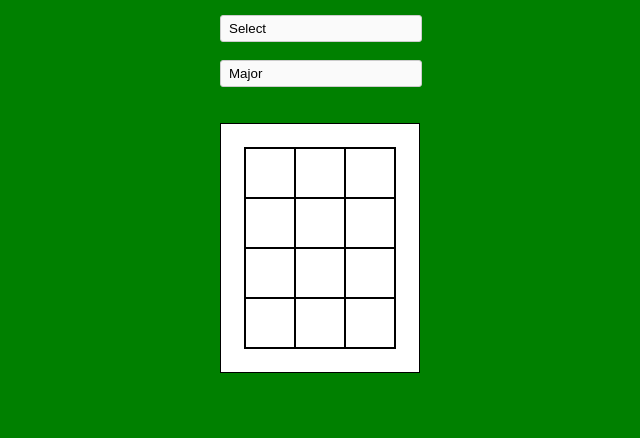
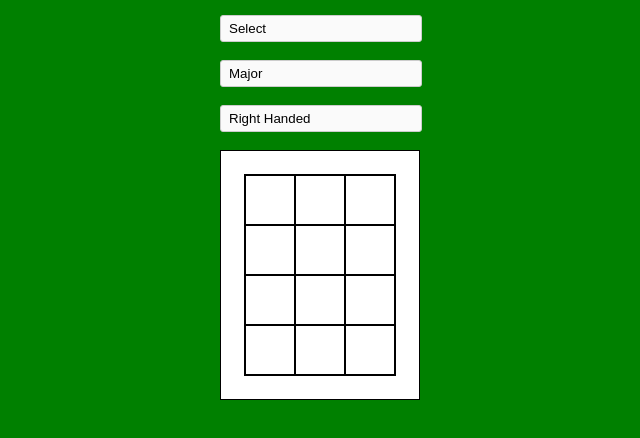
Before and after one commit to blh0021/ukulele_chord, a plain HTML site: page www/index.html in a window 1280 px wide. Shown: the part 136-574 px from the top of the page, without its empty margins (320-960 px from the left). Drawn offline with Linux system fonts and the light colour scheme.

Commit message:
add hand switcher

```diff
--- a/www/index.html
+++ b/www/index.html
@@ -62,6 +62,12 @@
             </select>
         </div>
         <br>
+        <div class="select-style">
+            <select id="hand" onchange="displayChord()" ;>
+                <option>Right Handed</option>
+                <option>Left Handed</option>
+            </select>
+        </div>
         <br>
         <canvas id="myCanvas" width="200" height="250"></canvas>
     </div>
@@ -77,9 +83,11 @@
             var chord = document.getElementById("chord").value;
             var scale = document.getElementById("scale").value;
             var canvas = document.getElementById('myCanvas');
-
+            var hand = document.getElementById('hand').value;
             buildBoard(canvas);
             var finger = obj[scale][chord].split(" ");
+            if (hand == 'Left Handed')
+              finger = finger.reverse();
             for (var i = 0; i <= 3; i++) {
                 var x = i * (w - 2 * a) / 3 + a;
                 if (finger[i] != "0" && finger[i] != "-1") {
```
